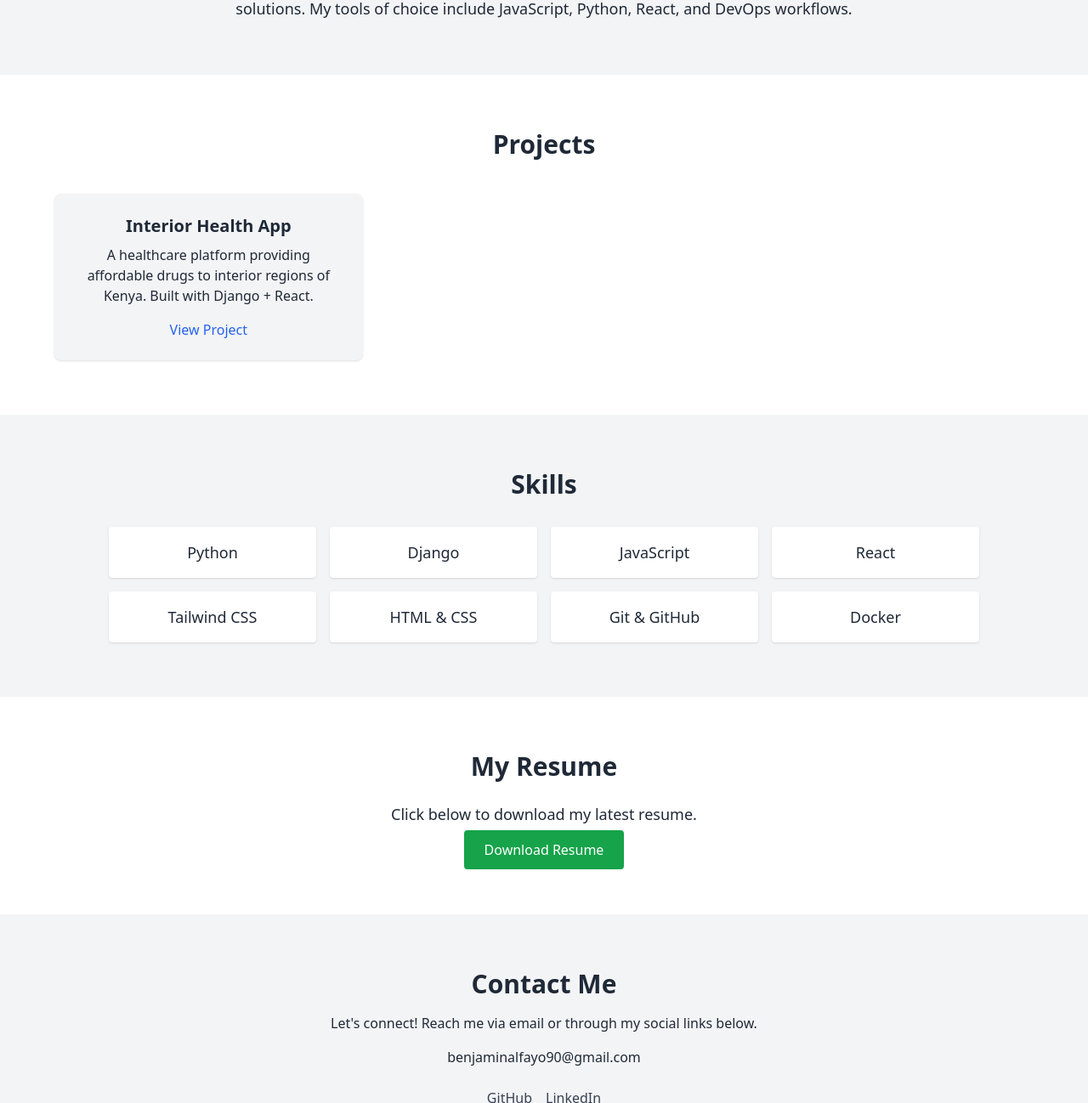
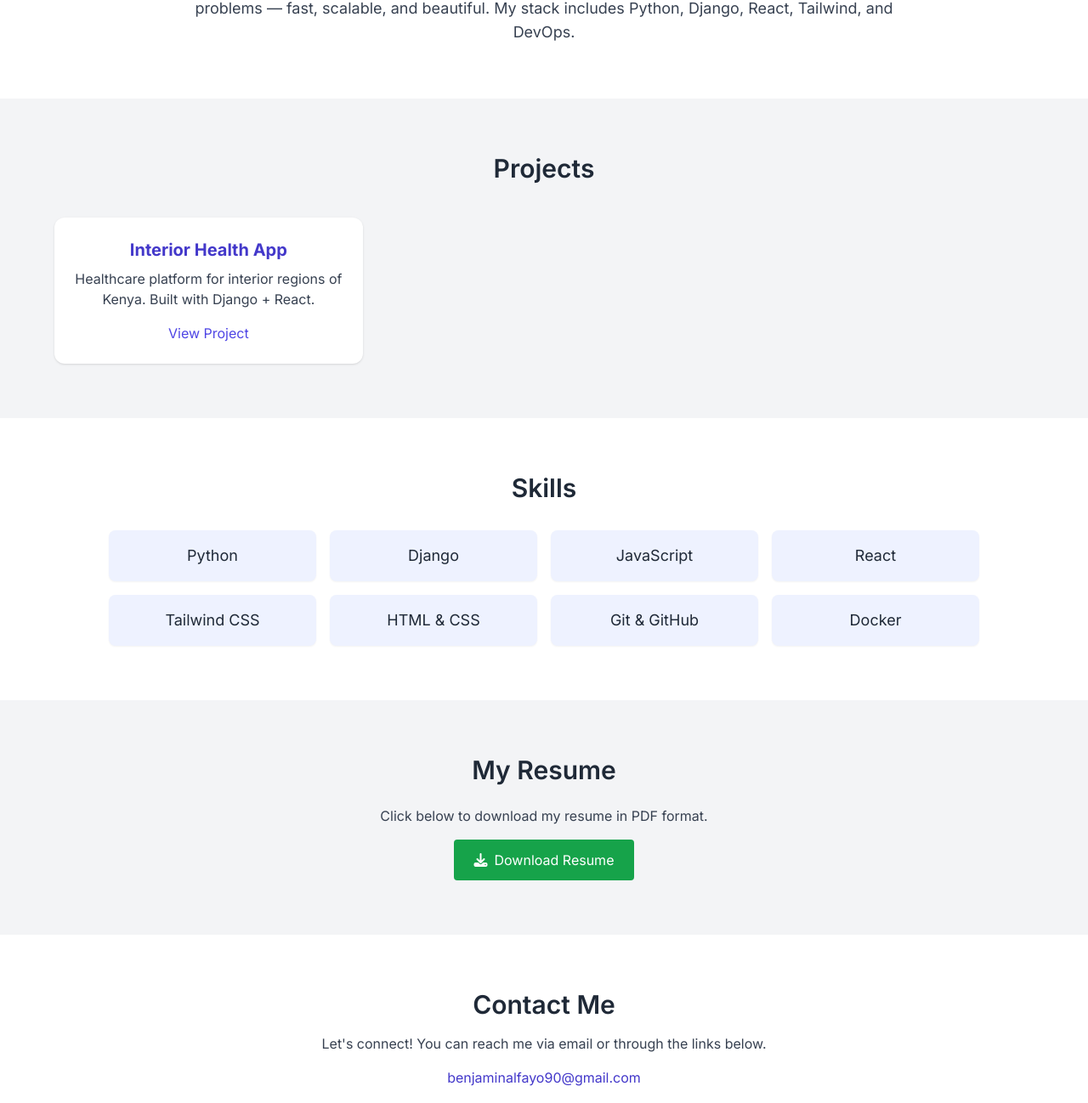
Before and after one commit to Jujutsualfayo/portfolio, a plain HTML site: page index.html in a window 1280 px wide. Shown: the part 948-2246 px from the top of the page at 85% size. Drawn offline with nearby package versions, Linux system fonts and the light colour scheme.

Commit message:
added icons

```diff
--- a/index.html
+++ b/index.html
@@ -3,84 +3,99 @@
 <head>
   <meta charset="UTF-8" />
   <meta name="viewport" content="width=device-width, initial-scale=1.0" />
-  <title>Benjamin's Portfolio</title>
+  <title>Benjamin Otieno – Portfolio</title>
+
+  <!-- Tailwind CSS -->
   <script src="https://cdn.tailwindcss.com"></script>
+
+  <!-- Google Font: Inter -->
+  <link href="https://fonts.googleapis.com/css2?family=Inter:wght@400;600;700&display=swap" rel="stylesheet">
+  <style>
+    body {
+      font-family: 'Inter', sans-serif;
+    }
+  </style>
+
+  <!-- Font Awesome for Icons -->
+  <script src="https://kit.fontawesome.com/a2e0e1d1e6.js" crossorigin="anonymous"></script>
 </head>
-<body class="bg-gray-50 text-gray-800 font-sans">
+<body class="bg-gray-50 text-gray-800">
 
   <!-- Hero Section -->
-  <section class="min-h-screen flex flex-col justify-center items-center text-center bg-white px-4">
-    <h1 class="text-4xl md:text-6xl font-bold mb-4">Hello, I'm Benjamin</h1>
-    <p class="text-lg md:text-xl mb-6 max-w-xl">A passionate Software Enginner crafting digital experiences that are fast, accessible, and beautiful.</p>
-    <a href="#projects" class="px-6 py-3 bg-blue-600 text-white rounded-full hover:bg-blue-700">View My Work</a>
+  <section class="min-h-screen flex flex-col justify-center items-center text-center bg-gradient-to-br from-blue-50 to-indigo-100 px-4">
+    <h1 class="text-5xl md:text-6xl font-bold mb-4 text-gray-900">Hi, I'm Benjamin</h1>
+    <p class="text-lg md:text-xl mb-6 max-w-xl text-gray-700">A Full Stack Developer crafting fast, accessible & meaningful digital experiences.</p>
+    <a href="#projects" class="px-6 py-3 bg-indigo-600 text-white rounded-full hover:bg-indigo-700 transition duration-300 shadow-md hover:shadow-lg">View My Work</a>
   </section>
 
   <!-- About Section -->
-  <section id="about" class="py-16 px-4 bg-gray-100">
+  <section id="about" class="py-16 px-4 bg-white">
     <div class="max-w-4xl mx-auto text-center">
       <h2 class="text-3xl font-semibold mb-4">About Me</h2>
-      <p class="text-lg">I'm a full stack developer with a background in Software Engineering and a passion for building practical solutions. My tools of choice include JavaScript, Python, React, and DevOps workflows.</p>
+      <p class="text-lg text-gray-700">I’m a full stack developer with a background in emergency management. I create tools that solve real problems — fast, scalable, and beautiful. My stack includes Python, Django, React, Tailwind, and DevOps.</p>
     </div>
   </section>
 
   <!-- Projects Section -->
-  <section id="projects" class="py-16 px-4 bg-white">
+  <section id="projects" class="py-16 px-4 bg-gray-100">
     <div class="max-w-6xl mx-auto text-center">
       <h2 class="text-3xl font-semibold mb-10">Projects</h2>
       <div class="grid md:grid-cols-2 lg:grid-cols-3 gap-8">
         <!-- Project Card -->
-        <div class="bg-gray-100 p-6 rounded-lg shadow">
-          <h3 class="text-xl font-bold mb-2">Interior Health App</h3>
-          <p class="mb-4">A healthcare platform providing affordable drugs to interior regions of Kenya. Built with Django + React.</p>
-          <a href="#" class="text-blue-600 hover:underline">View Project</a>
+        <div class="bg-white p-6 rounded-xl shadow hover:shadow-lg hover:scale-105 transition duration-300">
+          <h3 class="text-xl font-bold mb-2 text-indigo-700">Interior Health App</h3>
+          <p class="mb-4 text-gray-700">Healthcare platform for interior regions of Kenya. Built with Django + React.</p>
+          <a href="#" class="text-indigo-600 hover:underline">View Project</a>
         </div>
-        <!-- Add more project cards here -->
+        <!-- Add more projects here -->
       </div>
     </div>
   </section>
 
   <!-- Skills Section -->
-  <section id="skills" class="py-16 px-4 bg-gray-100">
+  <section id="skills" class="py-16 px-4 bg-white">
     <div class="max-w-5xl mx-auto text-center">
       <h2 class="text-3xl font-semibold mb-8">Skills</h2>
       <div class="grid grid-cols-2 sm:grid-cols-3 md:grid-cols-4 gap-4 text-lg">
-        <div class="bg-white p-4 shadow rounded">Python</div>
-        <div class="bg-white p-4 shadow rounded">Django</div>
-        <div class="bg-white p-4 shadow rounded">JavaScript</div>
-        <div class="bg-white p-4 shadow rounded">React</div>
-        <div class="bg-white p-4 shadow rounded">Tailwind CSS</div>
-        <div class="bg-white p-4 shadow rounded">HTML & CSS</div>
-        <div class="bg-white p-4 shadow rounded">Git & GitHub</div>
-        <div class="bg-white p-4 shadow rounded">Docker</div>
+        <div class="bg-indigo-50 p-4 rounded-lg shadow-sm">Python</div>
+        <div class="bg-indigo-50 p-4 rounded-lg shadow-sm">Django</div>
+        <div class="bg-indigo-50 p-4 rounded-lg shadow-sm">JavaScript</div>
+        <div class="bg-indigo-50 p-4 rounded-lg shadow-sm">React</div>
+        <div class="bg-indigo-50 p-4 rounded-lg shadow-sm">Tailwind CSS</div>
+        <div class="bg-indigo-50 p-4 rounded-lg shadow-sm">HTML & CSS</div>
+        <div class="bg-indigo-50 p-4 rounded-lg shadow-sm">Git & GitHub</div>
+        <div class="bg-indigo-50 p-4 rounded-lg shadow-sm">Docker</div>
       </div>
     </div>
   </section>
 
   <!-- Resume Section -->
-  <section id="resume" class="py-16 px-4 bg-white text-center">
+  <section id="resume" class="py-16 px-4 bg-gray-100 text-center">
     <div class="max-w-4xl mx-auto">
       <h2 class="text-3xl font-semibold mb-6">My Resume</h2>
-      <p class="mb-4 text-lg">Click below to download my latest resume.</p>
-      <a href="Benjamin_Resume.pdf" download class="px-6 py-3 bg-green-600 text-white rounded hover:bg-green-700">Download Resume</a>
+      <p class="mb-4 text-gray-700">Click below to download my resume in PDF format.</p>
+      <a href="Benjamin_Resume.pdf" download class="inline-flex items-center px-6 py-3 bg-green-600 text-white rounded hover:bg-green-700 transition">
+        <i class="fas fa-download mr-2"></i> Download Resume
+      </a>
     </div>
   </section>
 
   <!-- Contact Section -->
-  <section id="contact" class="py-16 px-4 bg-gray-100">
+  <section id="contact" class="py-16 px-4 bg-white">
     <div class="max-w-xl mx-auto text-center">
       <h2 class="text-3xl font-semibold mb-4">Contact Me</h2>
-      <p class="mb-4">Let's connect! Reach me via email or through my social links below.</p>
-      <p class="font-medium">benjaminalfayo90@gmail.com</p>
-      <div class="flex justify-center gap-4 mt-6">
-        <a href="https://github.com/Jujutsualfayo" target="_blank" class="text-gray-700 hover:text-black">GitHub</a>
-        <a href="https://linkedin.com/in/benjamin-alfayo" target="_blank" class="text-gray-700 hover:text-blue-700">LinkedIn</a>
+      <p class="mb-4 text-gray-700">Let's connect! You can reach me via email or through the links below.</p>
+      <p class="font-medium text-indigo-700">benjaminalfayo90@gmail.com</p>
+      <div class="flex justify-center gap-6 mt-6 text-xl">
+        <a href="https://github.com/Jujutsualfayo" target="_blank" class="text-gray-700 hover:text-black"><i class="fab fa-github"></i></a>
+        <a href="https://linkedin.com/in/benjamin-alfayo" target="_blank" class="text-blue-700 hover:text-blue-900"><i class="fab fa-linkedin"></i></a>
       </div>
     </div>
   </section>
 
   <!-- Footer -->
-  <footer class="bg-white text-center py-6 border-t">
-    <p class="text-sm">&copy; 2025 Benjamin Otieno Alfayo. All rights reserved.</p>
+  <footer class="bg-gray-50 text-center py-6 border-t mt-10">
+    <p class="text-sm text-gray-500">&copy; 2025 Benjamin Otieno Alfayo. All rights reserved.</p>
   </footer>
 
 </body>
```
